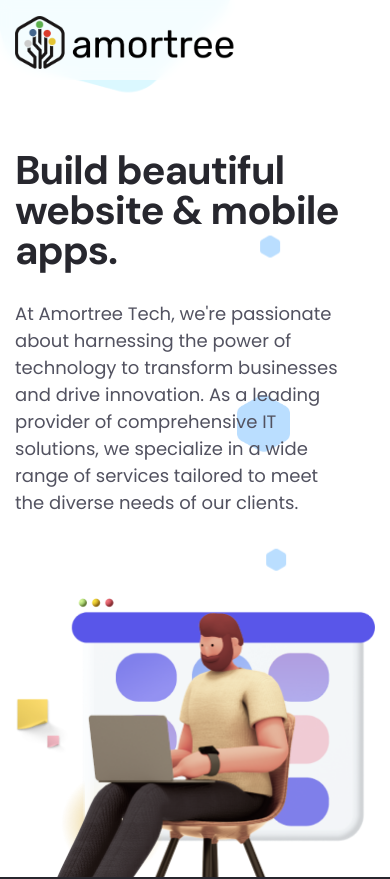
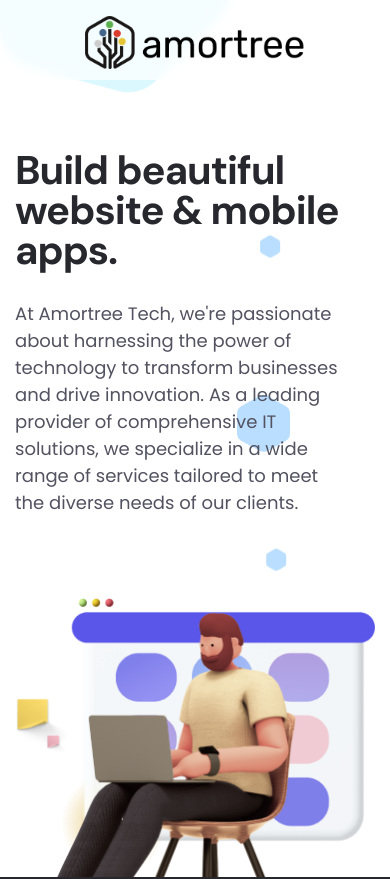
Before and after one commit to att-business-apps/att-landingpage, a Vue app in the folder att-website/: page / in a window 390 px wide. Shown: the top 879 px of the page. Built offline with nearby package versions, Linux system fonts and the light colour scheme.

Commit message:
Mobile Logo Update

```diff
--- a/att-website/src/assets/sass/layout/_header.scss
+++ b/att-website/src/assets/sass/layout/_header.scss
@@ -27,6 +27,11 @@
                 @media #{$md-layout} {
                     width: 150px;
                 }
+            }
+
+            @media #{$smlg-device} {
+                width: 100%;
+                text-align: center;
             }
         }
         .header-main-nav {
--- a/att-website/src/components/Header.vue
+++ b/att-website/src/components/Header.vue
@@ -5,7 +5,7 @@
           <div class="header-navbar">
             <div class="header-logo">
               <a href="/">
-                <img class="light-version-logo" style="width:220px;" src="../assets/img/logo.png" alt="logo">
+                <img class="light-version-logo" style="width:220px; margin: 0 auto;" src="../assets/img/logo.png" alt="logo">
                 <!-- <img class="dark-version-logo" src="src/assets/img/logo-white.png" alt="logo">
                               <img class="sticky-logo" src="src/assets/img/logo.png" alt="logo"> -->
               </a>
```
Also changed, not shown: att-website/src/assets/css/style.css, 1 other file (tests, documents, lock files or other folders).
